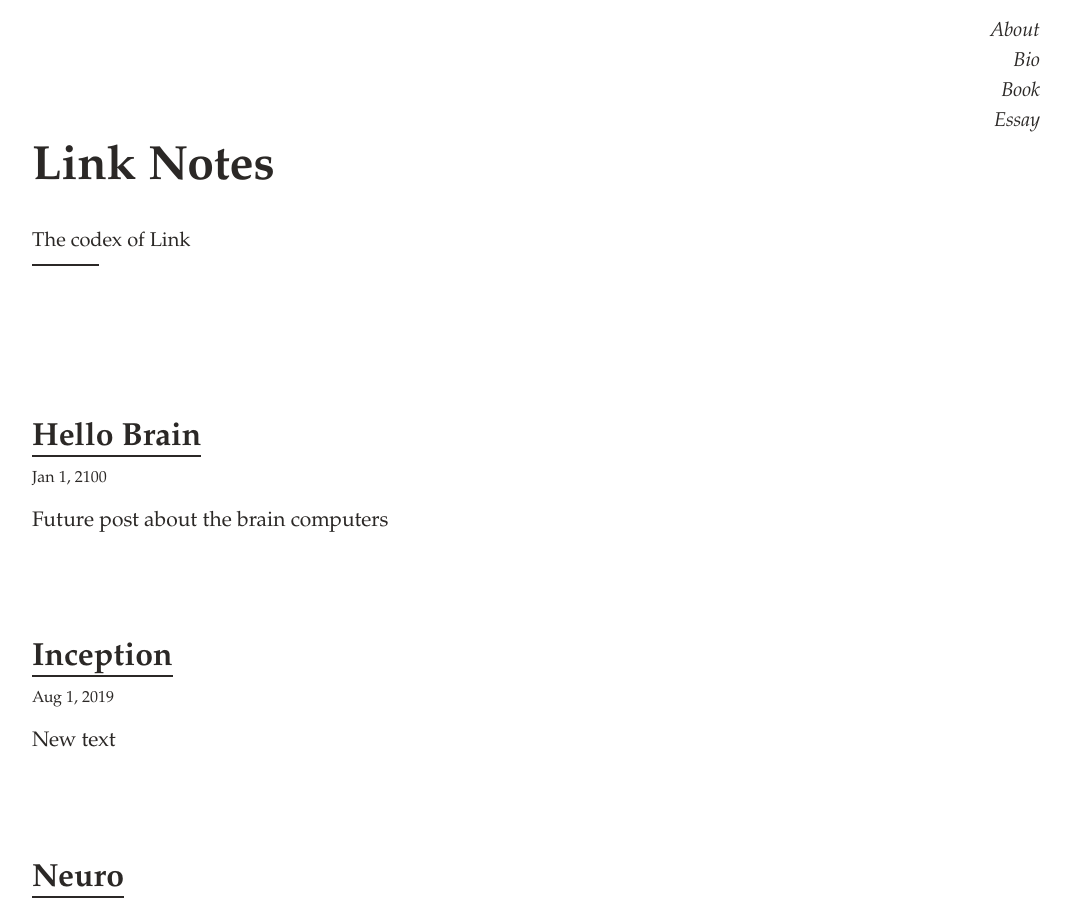
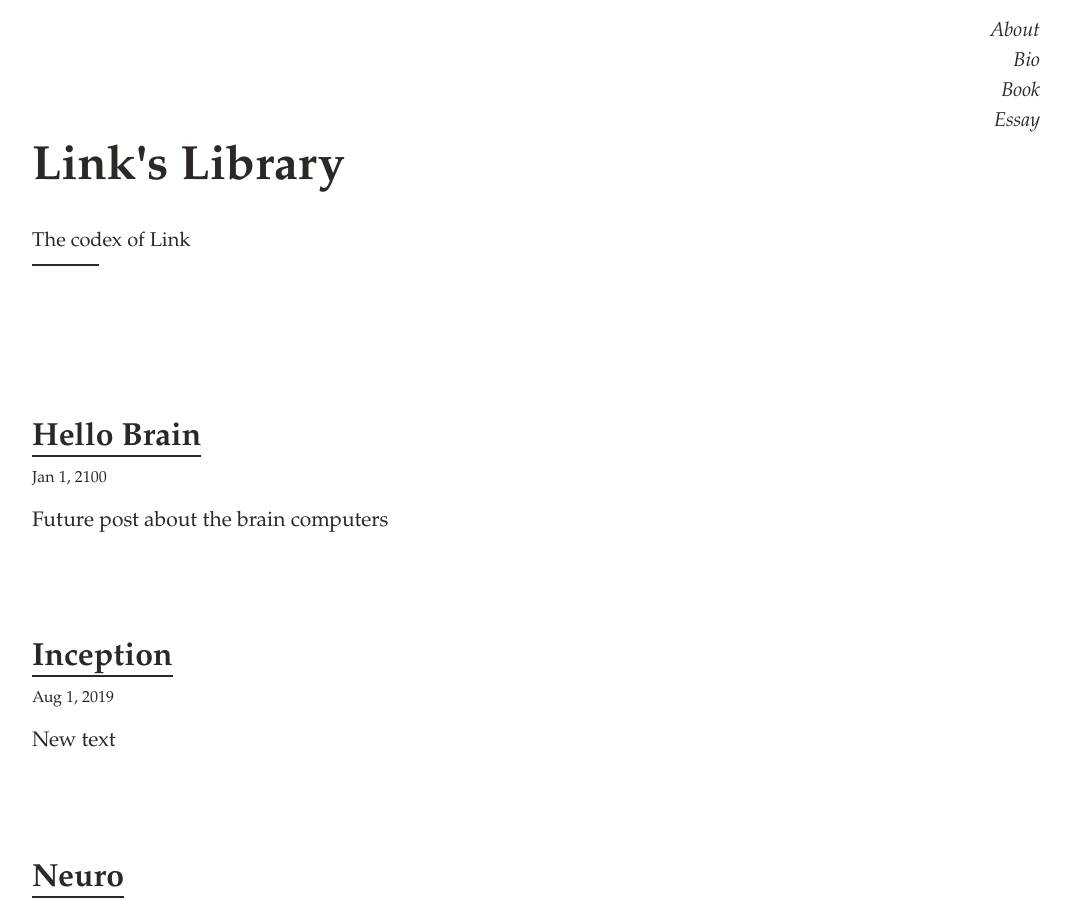
Before and after one commit to linkneuro/linkneuro.github.io, a Jekyll site: the page built from index.html, in a window 1280 px wide and 900 px high. Shown: the whole window, without its empty margins (208-1279 px from the left). Built offline with Jekyll 4.4.1, drawn with Linux system fonts in a browser that asks for light colours.

Commit message:
Update _config.yml

```diff
--- a/_config.yml
+++ b/_config.yml
@@ -13,7 +13,7 @@
 # you will see them accessed via {{ site.title }}, {{ site.github_repo }}, and so on.
 # You can create any custom variable you would like, and they will be accessible
 # in the templates via {{ site.myvariable }}.
-title: Link Notes
+title: Link's Library
 description: The codex of Link
 # baseurl: "/athena" # the subpath of your site, e.g. /blog
 url: "" # the base hostname & protocol for your site
```
